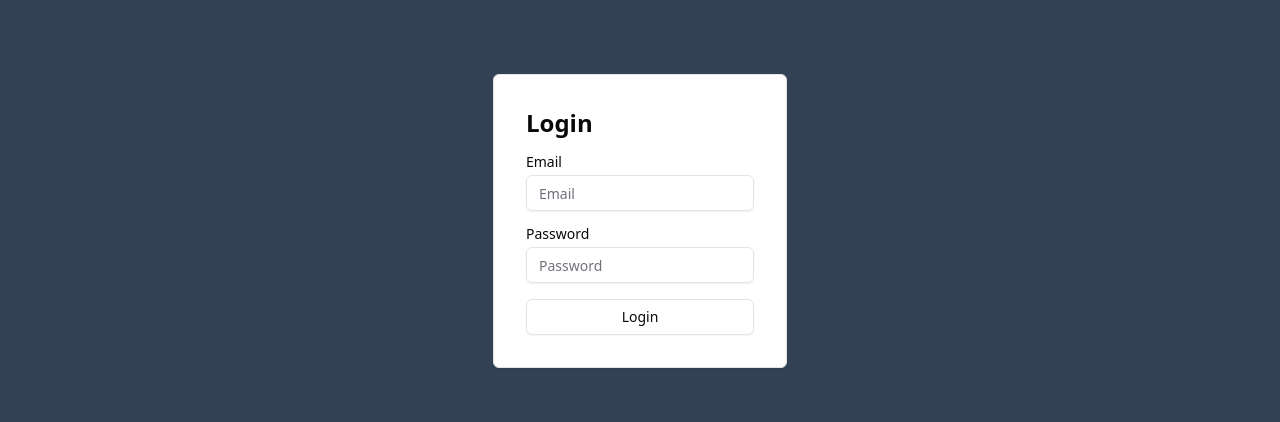
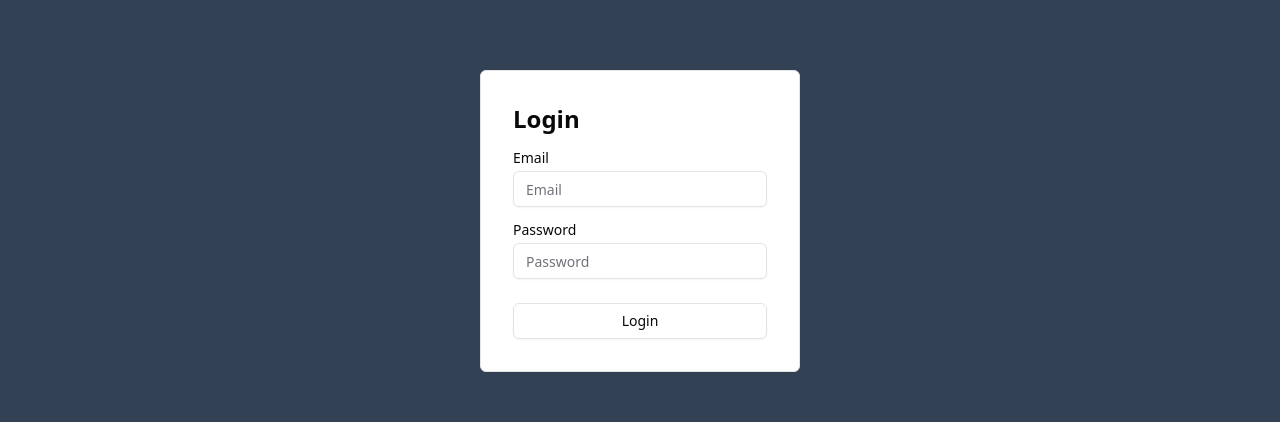
Before and after one commit to Alexsander33set/portfolio, a Vue app in the folder app/client/: page /login in a window 1280 px wide. Shown: the part 267-689 px from the top of the page. Built offline with nearby package versions, Linux system fonts and the light colour scheme.

Commit message:
WIP[client]: style at login page
viable to add login with google

```diff
--- a/app/client/src/views/LoginPage.vue
+++ b/app/client/src/views/LoginPage.vue
@@ -106,7 +106,7 @@ const login = function() {
 </script>
 
 <template>
-  <main class="container flex flex-col items-center justify-center h-screen bg-slate-700 dark:bg-slate-900 transition-colors">
+  <main class="flex flex-col items-center justify-center h-screen bg-slate-700 dark:bg-slate-900 transition-colors">
     <template v-if="maxLoginAttemptsReached.value">
       <Alert variant="destructive">
         <Icon icon="lucide:alert-circle" class="w-4 h-4" />
@@ -117,7 +117,7 @@ const login = function() {
       </Alert>
     </template>
 
-    <form @submit.prevent="login" class="flex flex-col gap-4 p-8 border rounded-md shadow-sm bg-white dark:text-black">
+    <form @submit.prevent="login" class="flex flex-col gap-4 p-8 min-w-80 border rounded-md shadow-sm bg-white dark:text-black">
       <h1 class="text-2xl font-bold">Login</h1>
       <div class="grid items-center gap-1.5">
         <Label for="email">Email</Label>
@@ -128,7 +128,7 @@ const login = function() {
         <Label for="password">Password</Label>
         <Input id="password" type="password" v-model="password" placeholder="Password" />
       </div>
-      <div class="grid">
+      <div class="grid mt-2">
         <Button type="submit" variant="outline" class="dark:text-white">Login</Button>
       </div>
     </form>
```
